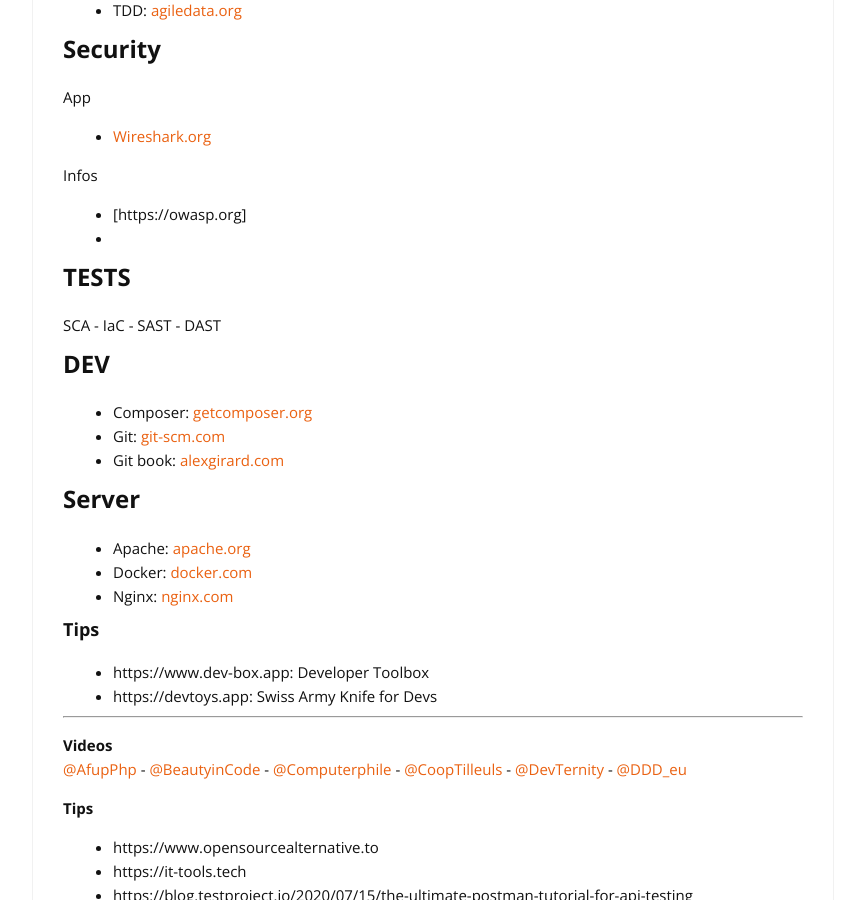
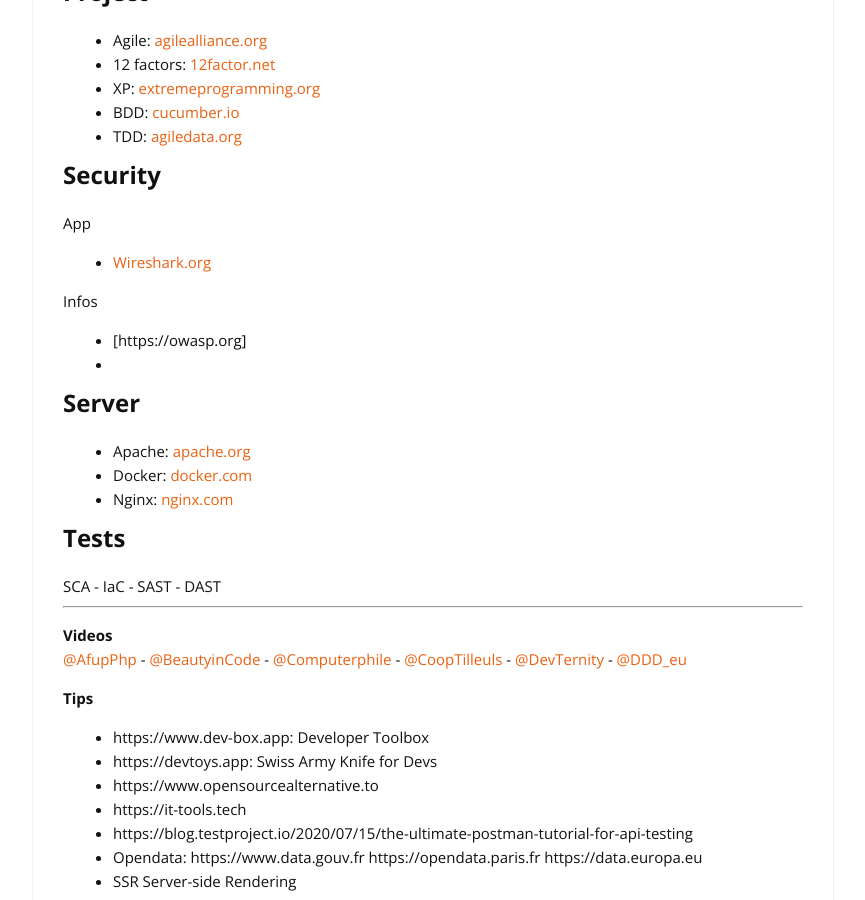
Before and after one commit to cylmat/cylmat.github.io, a Jekyll site: the page built from _pages/USEFUL.md, in a window 1280 px wide and 900 px high, scrolled down 3039 px. Shown: the whole window, without its empty margins (207-1072 px from the left). Built offline with Jekyll 4.4.1, drawn with Linux system fonts in a browser that asks for light colours; nearby versions of some CDN libraries; some of the changed text lies outside the part shown.

Commit message:
Update USEFUL.md

```diff
--- a/_pages/USEFUL.md
+++ b/_pages/USEFUL.md
@@ -121,22 +126,13 @@
 - [https://owasp.org]
 - [https://www.cvedetails.com]: CVE security vulnerability database.
 
-## TESTS
-SCA - IaC - SAST - DAST
-
-## DEV
-+ Composer: [getcomposer.org](https://getcomposer.org/doc)
-+ Git: [git-scm.com](https://git-scm.com/doc)
-+ Git book: [alexgirard.com](https://alexgirard.com/git-book)
-
 ## Server
 + Apache: [apache.org](https://httpd.apache.org)
 + Docker: [docker.com](https://docs.docker.com)
 + Nginx: [nginx.com](https://docs.nginx.com)
 
-### Tips
-- https://www.dev-box.app: Developer Toolbox
-- https://devtoys.app: Swiss Army Knife for Devs
+## Tests
+SCA - IaC - SAST - DAST
 
 ---
 **Videos**
```
Also changed, not shown: other parts of _pages/USEFUL.md (+7 -0 lines).
